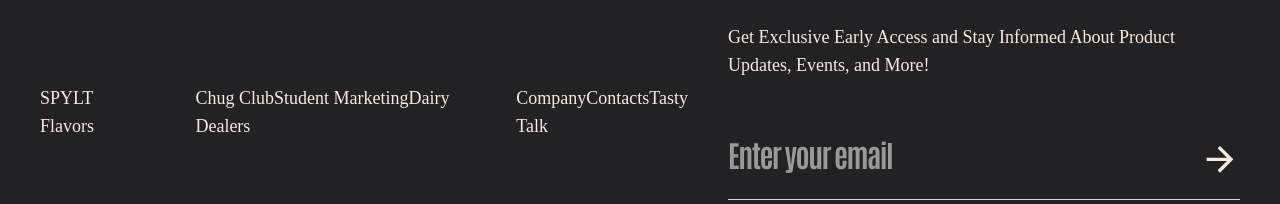
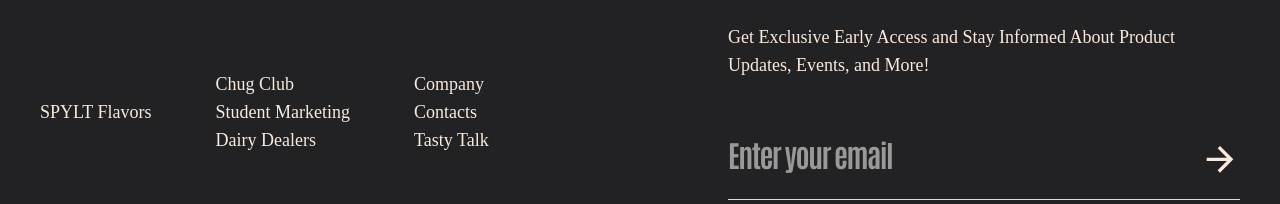
Before and after one commit to devsujalpatel/spylt-landing, a React (Vite) app: page / in a window 1280 px wide. Shown: the part 5615-5819 px from the top of the page. Built offline with nearby package versions, Linux system fonts and the light colour scheme; a web font is replaced by a local one.

Commit message:
fixed footer

```diff
--- a/src/sections/footer-section.tsx
+++ b/src/sections/footer-section.tsx
@@ -38,14 +38,26 @@ export const FooterSection = () => {
               <a>SPYLT Flavors</a>
             </div>
             <div>
+              <p>
                 <a>Chug Club</a>
+              </p>
+              <p>
                 <a>Student Marketing</a>
+              </p>
+              <p>
                 <a>Dairy Dealers</a>
+              </p>
             </div>
             <div>
+              <p>
                 <a>Company</a>
+              </p>
+              <p>
                 <a>Contacts</a>
+              </p>
+              <p>
                 <a>Tasty Talk</a>
+              </p>
             </div>
           </div>
 
@@ -82,8 +94,12 @@ export const FooterSection = () => {
         <div className="copyright-box">
           <p>Copyright © 2025 Spylt - All Rights Reserved</p>
           <div className="flex items-center gap-7">
+            <p>
               <a>Privacy Policy</a>
+            </p>
+            <p>
               <a>Terms of Service</a>
+            </p>
           </div>
         </div>
       </div>
```
Lines whose indentation alone changed are shown as unchanged.
